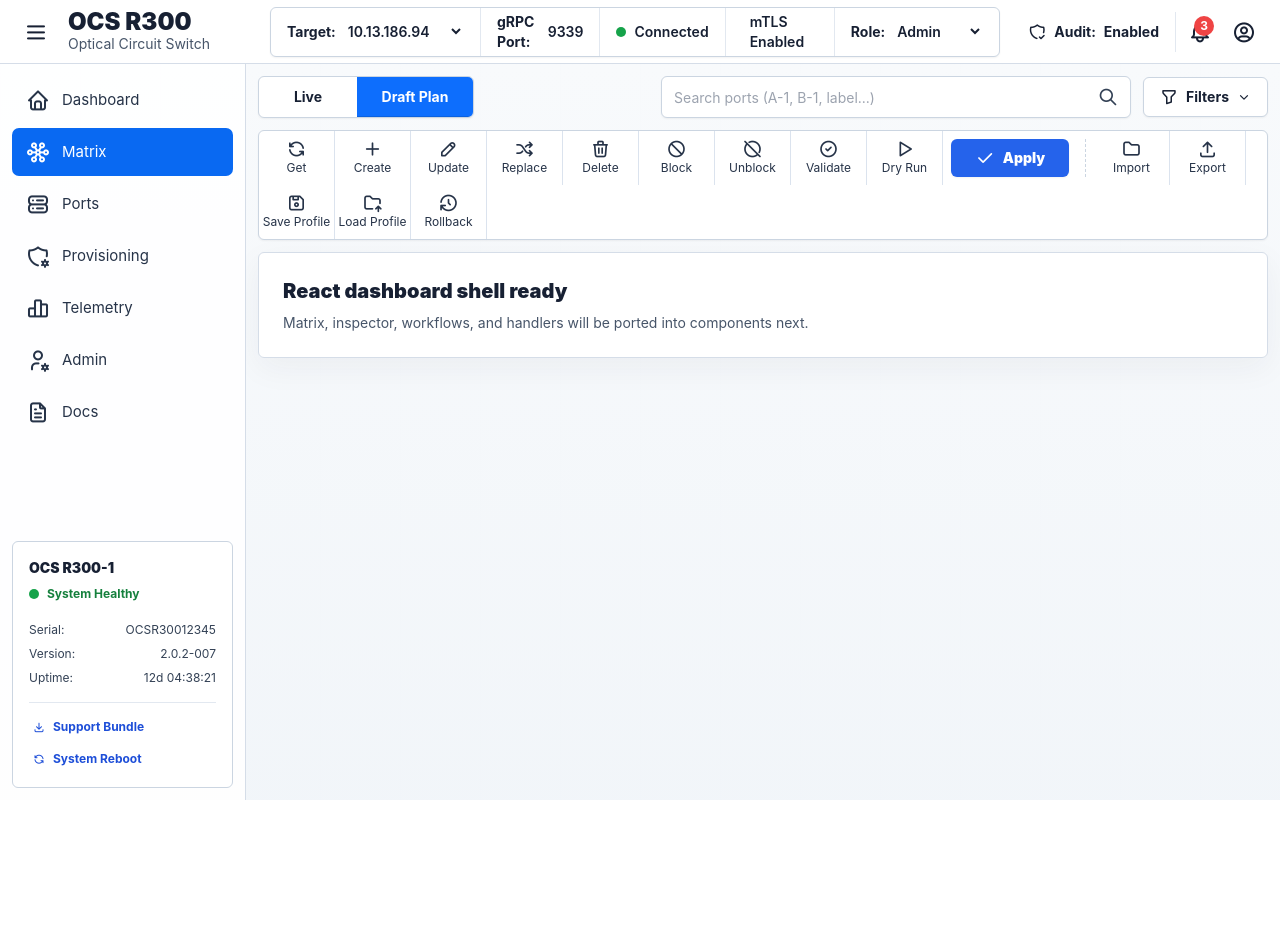
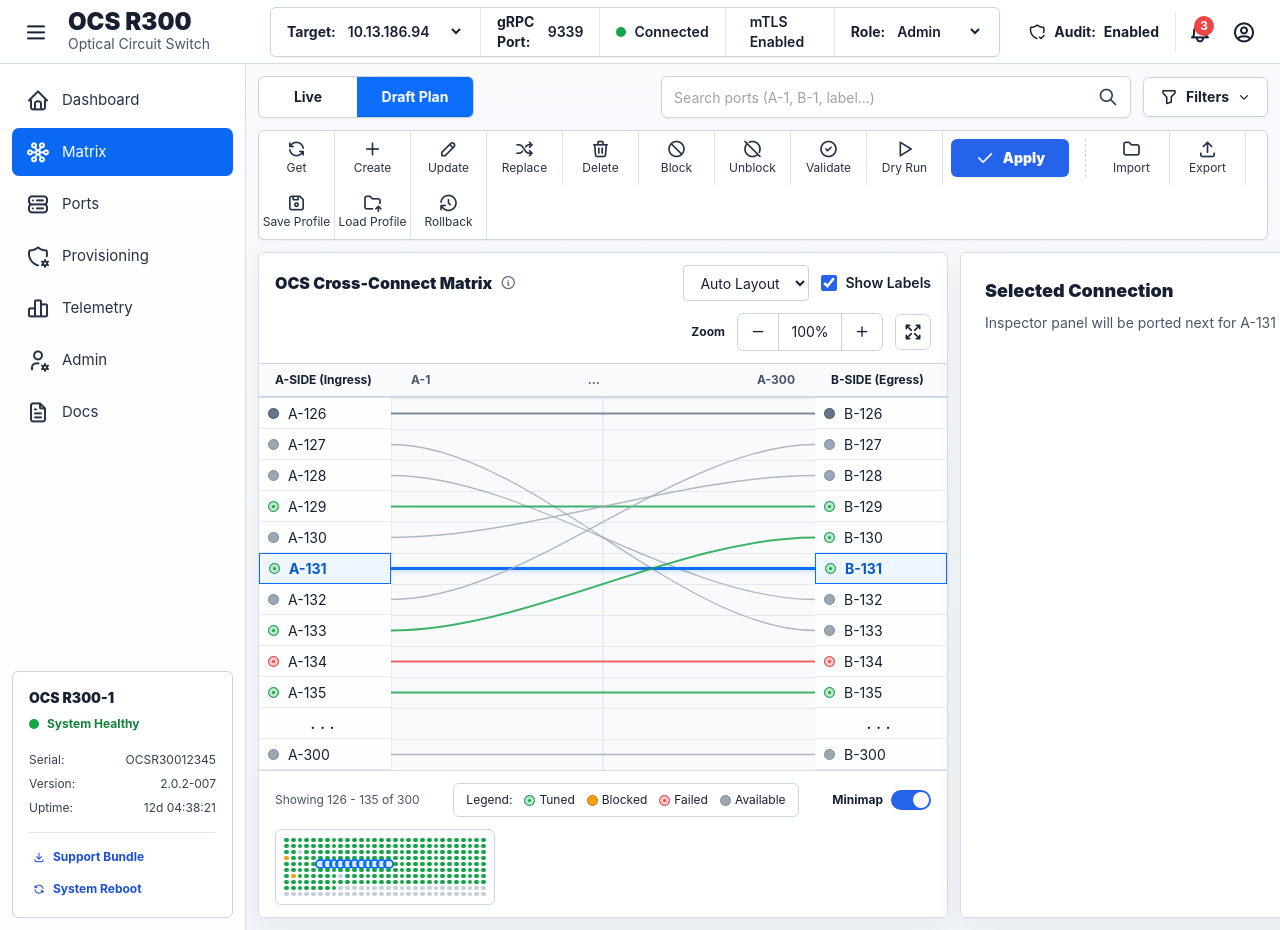
Before and after one commit to manaskottakota-lumentum/OCS_R300_GUI, a React (Vite) app: page / in a window 1280 px wide. Before the commit the page ends 800 px from the top, so only its background shows below. Built offline with nearby package versions, Linux system fonts and the light colour scheme.

Commit message:
Port matrix panel to React

```diff
--- a/src/App.jsx
+++ b/src/App.jsx
@@ -1,5 +1,6 @@
 import { useMemo, useState } from "react";
-import { createInitialAppState } from "./ocsModel.js";
+import { createInitialAppState, portNumber } from "./ocsModel.js";
+import { MatrixPanel } from "./components/MatrixPanel.jsx";
 import { Sidebar } from "./components/Sidebar.jsx";
 import { TopBar } from "./components/TopBar.jsx";
 
@@ -10,6 +11,8 @@ export default function App() {
   const updateState = (patch) => {
     setAppState((current) => ({ ...current, ...patch }));
   };
+
+  const snapshot = appState.mode === "live" ? appState.live : appState.draft;
 
   return (
     <div className="app-shell">
@@ -36,6 +39,10 @@ export default function App() {
             <input
               className="h-10 min-w-0 flex-1 text-sm outline-none"
               placeholder="Search ports (A-1, B-1, label...)"
+              onChange={(event) => {
+                const number = portNumber(event.target.value);
+                if (number >= 1 && number <= 300) updateState({ centerPort: number });
+              }}
             />
             <i className="ti ti-search text-xl text-slate-700" />
           </div>
@@ -86,11 +93,22 @@ export default function App() {
           ))}
         </section>
 
-        <div className="module rounded-md p-6">
-          <h1 className="text-xl font-black">React dashboard shell ready</h1>
-          <p className="mt-2 text-sm text-slate-600">
-            Matrix, inspector, workflows, and handlers will be ported into components next.
-          </p>
+        <div className="content-grid grid grid-cols-[minmax(690px,1fr)_420px] gap-3">
+          <MatrixPanel
+            state={appState}
+            snapshot={snapshot}
+            onSelect={(selected) => updateState({ selected })}
+            onCenter={(centerPort) => updateState({ centerPort })}
+            onToggleLabels={(event) => updateState({ showLabels: event.target.checked })}
+            onToggleMinimap={(event) => updateState({ minimap: event.target.checked })}
+            onZoom={(zoom) => updateState({ zoom })}
+          />
+          <aside className="module rounded-md p-6">
+            <h2 className="text-lg font-black">Selected Connection</h2>
+            <p className="mt-2 text-sm text-slate-600">
+              Inspector panel will be ported next for {appState.selected.a} to {appState.selected.b}.
+            </p>
+          </aside>
         </div>
       </main>
     </div>
--- /dev/null
+++ b/src/components/MatrixPanel.jsx
@@ -0,0 +1,209 @@
+import {
+  PORT_COUNT,
+  ROW_HEIGHT,
+  STATUS_COLORS,
+  portNumber,
+  statusForPort,
+  visibleNumbers,
+} from "../ocsModel.js";
+
+function PortRow({ port, status, selected, showLabels, onSelect }) {
+  return (
+    <button
+      className={`port-row w-full text-left ${selected ? "selected" : ""}`}
+      title={`${port} - ${status}`}
+      onClick={() => onSelect(port)}
+    >
+      <span className={`status-dot ${status}`} />
+      <span>{showLabels ? port : portNumber(port)}</span>
+    </button>
+  );
+}
+
+function EllipsisRow() {
+  return <div className="port-row ellipsis">...</div>;
+}
+
+function MatrixConnections({ snapshot, rows, selected, zoom }) {
+  const rowIndex = new Map();
+  rows.forEach((row, index) => {
+    if (row !== "ellipsis") rowIndex.set(row, index);
+  });
+
+  const width = 720;
+  const height = rows.length * ROW_HEIGHT;
+  const curve = Math.max(90, width * 0.32) * (zoom / 100);
+
+  return (
+    <svg viewBox={`0 0 ${width} ${height}`} preserveAspectRatio="none">
+      {snapshot.connections
+        .filter((connection) => rowIndex.has(portNumber(connection.a)) && rowIndex.has(portNumber(connection.b)))
+        .map((connection) => {
+          const y1 = rowIndex.get(portNumber(connection.a)) * ROW_HEIGHT + ROW_HEIGHT / 2;
+          const y2 = rowIndex.get(portNumber(connection.b)) * ROW_HEIGHT + ROW_HEIGHT / 2;
+          const isSelected = connection.a === selected.a || connection.b === selected.b;
+          const stroke = isSelected ? "#0d6efd" : STATUS_COLORS[connection.status] || STATUS_COLORS.available;
+          const strokeWidth = isSelected ? 3 : connection.status === "available" ? 1.4 : 2;
+          const opacity = isSelected ? 1 : connection.status === "available" ? 0.45 : 0.82;
+
+          return (
+            <path
+              key={connection.id}
+              className={`link-line ${isSelected ? "selected" : ""}`}
+              d={`M 0 ${y1} C ${curve} ${y1}, ${width - curve} ${y2}, ${width} ${y2}`}
+              stroke={stroke}
+              strokeWidth={strokeWidth}
+              opacity={opacity}
+            />
+          );
+        })}
+    </svg>
+  );
+}
+
+function Minimap({ snapshot, centerPort, onJump }) {
+  const active = new Map(snapshot.connections.map((connection) => [portNumber(connection.a), connection.status]));
+  const cells = [];
+
+  for (let i = 1; i <= PORT_COUNT; i += 1) {
+    const status = active.get(i) || "available";
+    const inWindow = Math.abs(i - centerPort) <= 5;
+    cells.push(
+      <button
+        key={i}
+        className={`mini-cell ${status} ${inWindow ? "window" : ""}`}
+        title={`Port ${i}`}
+        onClick={() => onJump(i)}
+      />,
+    );
+  }
+
+  return <div className="minimap">{cells}</div>;
+}
+
+export function MatrixPanel({ state, snapshot, onSelect, onCenter, onToggleLabels, onToggleMinimap, onZoom }) {
+  const numbers = visibleNumbers(state.centerPort);
+  const start = numbers[0];
+  const end = numbers[numbers.length - 1];
+  const rows = numbers.concat(end < PORT_COUNT ? ["ellipsis", PORT_COUNT] : []);
+  const height = rows.length * ROW_HEIGHT;
+
+  const selectPort = (port) => {
+    const connection = snapshot.connections.find((item) => item.a === port || item.b === port);
+    if (connection) {
+      onSelect({ a: connection.a, b: connection.b });
+      onCenter(portNumber(connection.a));
+      return;
+    }
+
+    const number = portNumber(port);
+    onSelect({ a: port.startsWith("A-") ? port : `A-${number}`, b: port.startsWith("B-") ? port : `B-${number}` });
+    onCenter(number);
+  };
+
+  const renderPortRow = (side, row) => {
+    if (row === "ellipsis") return <EllipsisRow key={`${side}-ellipsis`} />;
+
+    const port = `${side}-${row}`;
+    return (
+      <PortRow
+        key={port}
+        port={port}
+        status={statusForPort(snapshot, port)}
+        selected={port === state.selected.a || port === state.selected.b}
+        showLabels={state.showLabels}
+        onSelect={selectPort}
+      />
+    );
+  };
+
+  return (
+    <section className="module rounded-md">
+      <div className="flex flex-wrap items-center gap-3 px-4 py-3">
+        <div className="mr-auto flex items-center gap-2 text-base font-black">
+          OCS Cross-Connect Matrix
+          <button className="text-slate-500" title="Matrix information">
+            <i className="ti ti-info-circle" />
+          </button>
+        </div>
+        <select className="h-9 rounded border border-slate-300 bg-white px-3 text-sm" defaultValue="Auto Layout">
+          <option>Auto Layout</option>
+          <option>Port Order</option>
+          <option>Fault First</option>
+        </select>
+        <label className="flex items-center gap-2 text-sm font-semibold">
+          <input type="checkbox" className="h-4 w-4 accent-blue-600" checked={state.showLabels} onChange={onToggleLabels} />
+          Show Labels
+        </label>
+        <div className="ml-auto flex items-center gap-3">
+          <span className="text-xs font-bold">Zoom</span>
+          <div className="inline-flex overflow-hidden rounded-md border border-slate-300">
+            <button className="h-9 w-10 hover:bg-slate-50" onClick={() => onZoom(Math.max(70, state.zoom - 10))}>
+              <i className="ti ti-minus" />
+            </button>
+            <div className="flex h-9 w-16 items-center justify-center border-x border-slate-300 text-sm">{state.zoom}%</div>
+            <button className="h-9 w-10 hover:bg-slate-50" onClick={() => onZoom(Math.min(150, state.zoom + 10))}>
+              <i className="ti ti-plus" />
+            </button>
+          </div>
+          <button className="h-9 w-9 rounded-md border border-slate-300 hover:bg-slate-50" onClick={() => onZoom(100)}>
+            <i className="ti ti-arrows-maximize text-xl" />
+          </button>
+        </div>
+      </div>
+
+      <div className="grid grid-cols-[132px_minmax(220px,1fr)_132px] border-y border-slate-300 bg-slate-50 text-xs font-bold">
+        <div className="px-4 py-2">A-SIDE (Ingress)</div>
+        <div className="flex items-center justify-between px-5 py-2 text-slate-600">
+          <span>A-1</span>
+          <span>...</span>
+          <span>A-300</span>
+        </div>
+        <div className="px-4 py-2">B-SIDE (Egress)</div>
+      </div>
+
+      <div className="matrix-layout">
+        <div className="port-list">{rows.map((row) => renderPortRow("A", row))}</div>
+        <div className="connection-stage" style={{ height }}>
+          <MatrixConnections snapshot={snapshot} rows={rows} selected={state.selected} zoom={state.zoom} />
+        </div>
+        <div className="port-list">{rows.map((row) => renderPortRow("B", row))}</div>
+      </div>
+
+      <div className="flex flex-wrap items-center gap-3 px-4 py-3 text-xs">
+        <span className="mr-auto text-slate-600">
+          Showing {start} - {end} of {PORT_COUNT}
+        </span>
+        <div className="inline-flex items-center gap-3 rounded-md border border-slate-300 bg-white px-3 py-2">
+          <span>Legend:</span>
+          <span className="flex items-center gap-1">
+            <span className="status-dot tuned" />
+            Tuned
+          </span>
+          <span className="flex items-center gap-1">
+            <span className="status-dot blocked" />
+            Blocked
+          </span>
+          <span className="flex items-center gap-1">
+            <span className="status-dot failed" />
+            Failed
+          </span>
+          <span className="flex items-center gap-1">
+            <span className="status-dot available" />
+            Available
+          </span>
+        </div>
+        <label className="ml-auto flex items-center gap-2 font-bold">
+          Minimap
+          <input type="checkbox" className="peer hidden" checked={state.minimap} onChange={onToggleMinimap} />
+          <span className="relative inline-flex h-5 w-10 items-center rounded-full bg-slate-300 after:ml-0.5 after:h-4 after:w-4 after:rounded-full after:bg-white after:transition peer-checked:bg-blue-600 peer-checked:after:translate-x-5" />
+        </label>
+        {state.minimap && (
+          <div className="w-[220px] rounded-md border border-slate-300 bg-white p-2">
+            <Minimap snapshot={snapshot} centerPort={state.centerPort} onJump={onCenter} />
+          </div>
+        )}
+      </div>
+    </section>
+  );
+}
```
